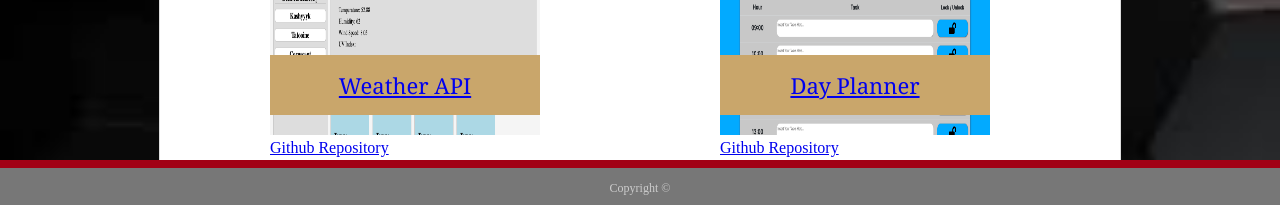
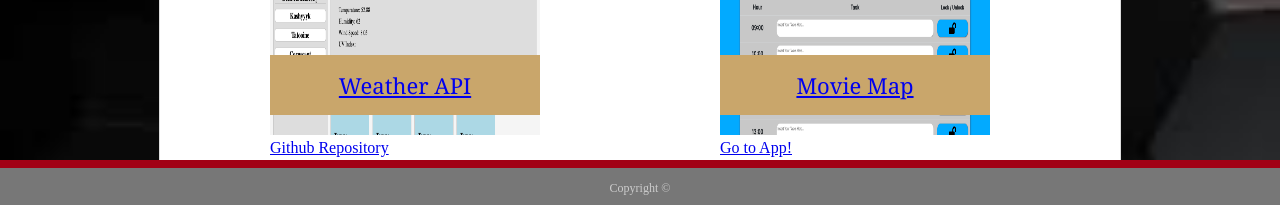
Before and after one commit to HCross28/2nd-Profile-Update, a plain HTML site: page portfolio.html in a window 1280 px wide. Shown: the part 592-797 px from the top of the page. Drawn offline with Linux system fonts and the light colour scheme.

```diff
--- a/portfolio.html
+++ b/portfolio.html
@@ -56,8 +56,8 @@
         <div class = "card">
             <div class="projects">
                 <img src="assets/images/DayPlanner.png" alt="Rutgers"> <!-- https://hcross28.github.io/Unit-5-Day-Planner/  https://github.com/HCross28/Unit-5-Day-Planner -->
-                <h3><a href= "https://hcross28.github.io/Unit-5-Day-Planner/" target = "_blank">Day Planner</a></h3>
-                <a href="https://github.com/HCross28/Unit-5-Day-Planner" target = "_blank">Github Repository</a>
+                <h3><a href= "https://gentle-savannah-70403.herokuapp.com/" target = "_blank">Movie Map</a></h3>
+                <a href="https://github.com/HCross28/Unit-5-Day-Planner" target = "_blank">Go to App!</a>
             </div>
         </div>
 
```
